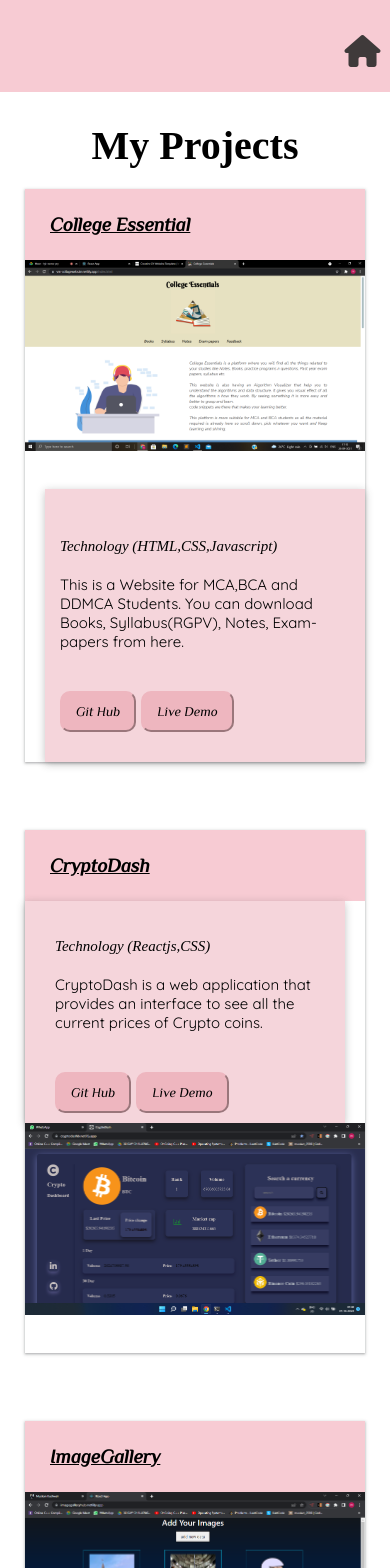
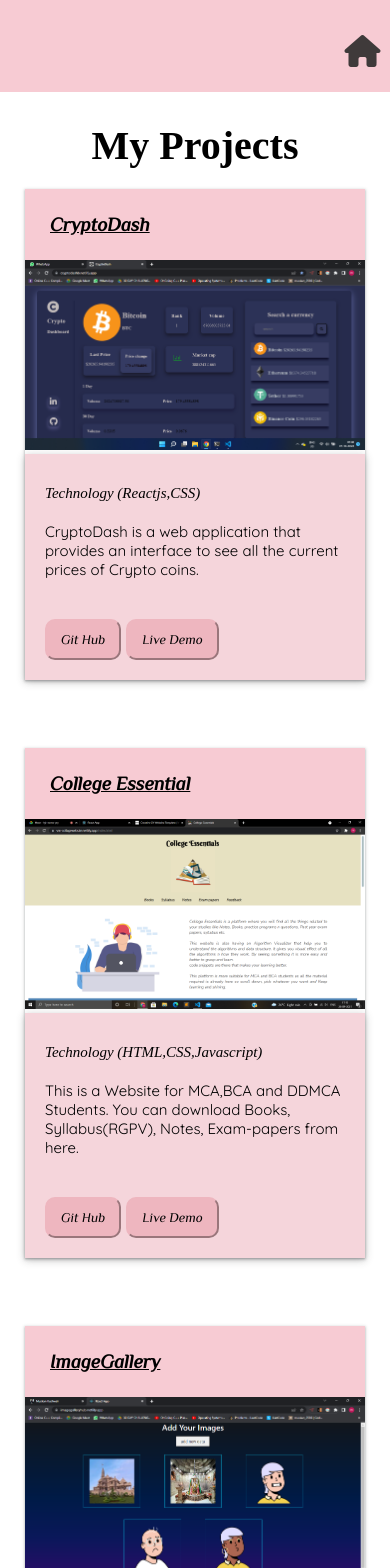
Before and after one commit to muskan2566/portfolio, a React (Create React App) app: page /project in a window 390 px wide. Shown: the top 1568 px of the page. Built offline with nearby package versions, Linux system fonts and the light colour scheme; a web font is replaced by a local one.

Commit message:
make responsive

```diff
--- a/src/components/Project.js
+++ b/src/components/Project.js
@@ -21,6 +21,29 @@ export default function Project() {
                 <p className="projecth"><b>My Projects</b></p>
                 <hr className="phone-hr" />
 
+
+                <div className="project-body" >
+                    <div className="phone-div">
+                        <p className="phone-h">CryptoDash</p>
+                    </div>
+                    <div>
+                        <img className="project-image" src={P3} alt="not found" />
+                    </div>
+                    <div className="project-details ">
+                        <p className="project-h">CryptoDash</p>
+
+                        <p className="project-tech"><i>Technology (Reactjs,CSS)</i></p>
+                        <p className="project-info"> CryptoDash is a web application that provides an interface to see all the current prices of Crypto coins.</p>
+
+                        <button className="P-button"><a href="https://github.com/muskan2566/Crypto-Dash" target="_blank" rel="noreferrer" >Git Hub</a></button>
+                        <button className="P-button"><a href="https://cryptodashb.netlify.app" target="_blank" rel="noreferrer">Live Demo</a></button>
+
+                    </div>
+
+
+                </div>
+
+
                 <div className="project-body" >
                     <div className="phone-div">
                         <p className="phone-h"> College Essential</p>
@@ -40,25 +63,8 @@ export default function Project() {
 
                     </div>
                 </div>
-                <div className="project-body" >
-                    <div className="phone-div">
-                        <p className="phone-h">CryptoDash</p>
-                    </div>
-                    <div className="project-details2 ">
-                        <p className="project-h">CryptoDash</p>
 
-                        <p className="project-tech"><i>Technology (Reactjs,CSS)</i></p>
-                        <p className="project-info"> CryptoDash is a web application that provides an interface to see all the current prices of Crypto coins.</p>
 
-                        <button className="P-button"><a href="https://github.com/muskan2566/Crypto-Dash" target="_blank" rel="noreferrer" >Git Hub</a></button>
-                        <button className="P-button"><a href="https://cryptodashb.netlify.app" target="_blank" rel="noreferrer">Live Demo</a></button>
-
-                    </div>
-                    <div>
-                        <img className="project-image" src={P3} alt="not found" />
-                    </div>
-
-                </div>
                 <div className="project-body" >
                     <div className="phone-div">
                         <p className="phone-h"> ImageGallery</p>
--- a/src/components/css/contactme.css
+++ b/src/components/css/contactme.css
@@ -69,7 +69,7 @@
 {
     .contactbody{
         margin: 10%  7%;
-        padding:20px 10px;
+        padding:10% 10%;
     }
     .contactform{
         margin-top: 10% ;
@@ -84,15 +84,14 @@
     }
     .input{
         margin-left: 5%;
-        width: 250px;
+        width: 100%;
     }
     form>label{
         margin-left:18px;
-
     }
     .textmessage{
         margin-left: 5%;
-        width: 250px;
+        width: 100%;
     }
     .contactbutton{
         margin: 5%;
--- a/src/components/css/project.css
+++ b/src/components/css/project.css
@@ -43,23 +43,18 @@
     margin: 10% 50px;
 }
 .project-image{
-    margin: 10% 0%;
-    height: 88%;
+
+    height: 100%;
     width:400px;
 }
 .project-details2{
-    /* background-image: url(../image/bg1.jpg); */
     background :rgb(245, 213, 219);
-
-    margin-right: 20px;
     padding:10px 20px 10px 30px;
     border-radius: 0%;
     box-shadow: rgba(56, 55, 55, 0.3) 0px 2px 8px 0px;
 }
 .project-details{
-    /* background-image: url(../image/bg1.jpg); */
     background :rgb(245, 213, 219);
-
     margin-left: 20px;
     padding:10px 20px 10px 30px;
     border-radius: 0%;
@@ -139,16 +134,18 @@
     display:block;
     margin: 0%;
     margin-bottom: 20%;
-    /* box-shadow: rgba(51, 49, 50, 0.2) 0px 2px 8px 0px; */
+    box-shadow: rgba(51, 49, 50, 0.2) 0px 2px 8px 0px;
     box-shadow: rgba(60, 64, 67, 0.3) 0px 1px 2px 0px, rgba(60, 64, 67, 0.15) 0px 1px 3px 1px;
 }
 .project-image{
     width:100%;
-    margin-top: 0%;
-
+    height: 190px;
 }
 .project-details{
-    padding:20px 15px 30px 15px;
+    width:100%;
+    margin-left: 0%;
+    margin-top: 0%;
+    padding:1px 20px 20px 20px;
 }
 .project-info{
     font-size: 15px;
--- a/src/components/css/skills.css
+++ b/src/components/css/skills.css
@@ -132,13 +132,13 @@ h2{
         margin: 1% 15% 20%;
     }
     .wrapper{
-        min-width: 270px;
+        min-width: 100%;
     }
     .skillsh{
         font-size: 30px;
     }
     .container{
-        padding: 30px 40px;
+        padding: 10% 153;
         border-radius: 0px;
     }
     .container *{
```
